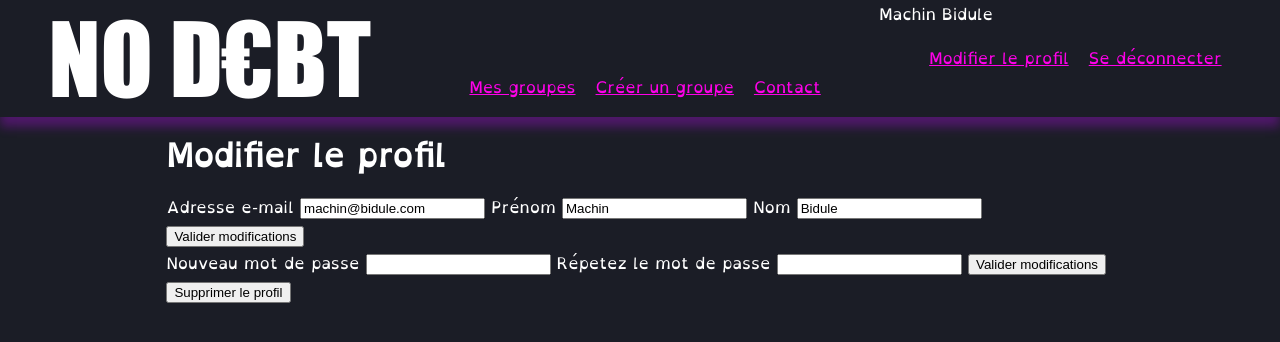
After one commit to Hendremy/NoDebt, a PHP site: page /confirmDeleteAccount.html in a window 1280 px wide. The commit adds this page. Shown: the top 342 px of the page. Run offline with PHP 8.4, Linux system fonts and the light colour scheme.

Commit message:
Check cahier des charges pour être sûr d'avoir tout en pages html

```diff
--- /dev/null
+++ b/confirmDeleteAccount.html
@@ -0,0 +1,51 @@
+<!DOCTYPE html>
+<html lang="fr">
+<head>
+    <meta charset="utf-8">
+    <title>No Debt - Modifier le profil</title>
+    <link rel="stylesheet" href="css/style.css">
+    <link rel="icon" sizes="16x16" href="img/icon.png">
+    <meta name="description" content="No Debt - Gérez facilement vos dépenses de groupe" >
+</head>
+<body>
+<header>
+    <a href="myGroups.html" class="nodebt">NO D€BT</a>
+    <nav class="website-nav">
+        <ul class="nav-links">
+            <li><a href="myGroups.html">Mes groupes</a></li>
+            <li><a href="createGroup.html">Créer un groupe</a></li>
+            <li><a href="contact.html">Contact</a></li>
+        </ul>
+    </nav>
+    <nav class="profile-nav">
+        <span>Machin Bidule</span>
+        <ul class="nav-links">
+            <li><a href="editProfile.html">Modifier le profil</a></li>
+            <li><a href="index.html">Se déconnecter</a></li>
+        </ul>
+    </nav>
+</header>
+<main>
+    <h1>Modifier le profil</h1>
+    <form>
+        <label for="userEmail">Adresse e-mail</label>
+        <input type="email" name="userEmail" id="userEmail" value="machin@bidule.com"/>
+        <label for="firstName">Prénom</label>
+        <input type="text" name="firstName" id="firstName" value="Machin"/>
+        <label for="lastName">Nom</label>
+        <input type="text" name="lastName" id="lastName" value="Bidule"/>
+        <input type="submit" class="submit" name="sendbutton" value="Valider modifications">
+    </form>
+    <form>
+        <label for="newUserPassword">Nouveau mot de passe</label>
+        <input type="password" name="newUserPassword" id="newUserPassword"/>
+        <label for="newUserPasswordRep">Répetez le mot de passe</label>
+        <input type="password" name="newUserPasswordRep" id="newUserPasswordRep"/>
+        <input type="submit" class="submit" name="sendbutton" value="Valider modifications">
+    </form>
+    <form action="confirmDeleteAccount.html">
+        <button type="button" class="delete" name="deleteAccount" id="deleteAccount">Supprimer le profil</button>
+    </form>
+</main>
+</body>
+</html>
--- a/css/style.css
+++ b/css/style.css
@@ -43,6 +43,10 @@ a{
 
 h1{
 	margin: 10px 0 10px 0;
+}
+
+summary{
+	border-bottom: 2px solid rgb(151, 109, 230);
 }
 
 textarea{
--- a/editProfile.html
+++ b/editProfile.html
@@ -43,7 +43,7 @@
 					<input type="password" name="newUserPasswordRep" id="newUserPasswordRep"/>
 					<input type="submit" class="submit" name="sendbutton" value="Valider modifications">
 				</form>
-				<form action="index.html">
+				<form action="confirmDeleteAccount.html">
 					<button type="button" class="delete" name="deleteAccount" id="deleteAccount">Supprimer le profil</button>
 				</form>
 			</main>
```
Also changed, not shown: groupId000001.html (+23 -1 lines), groupId000002.html (+22 -1 lines).
